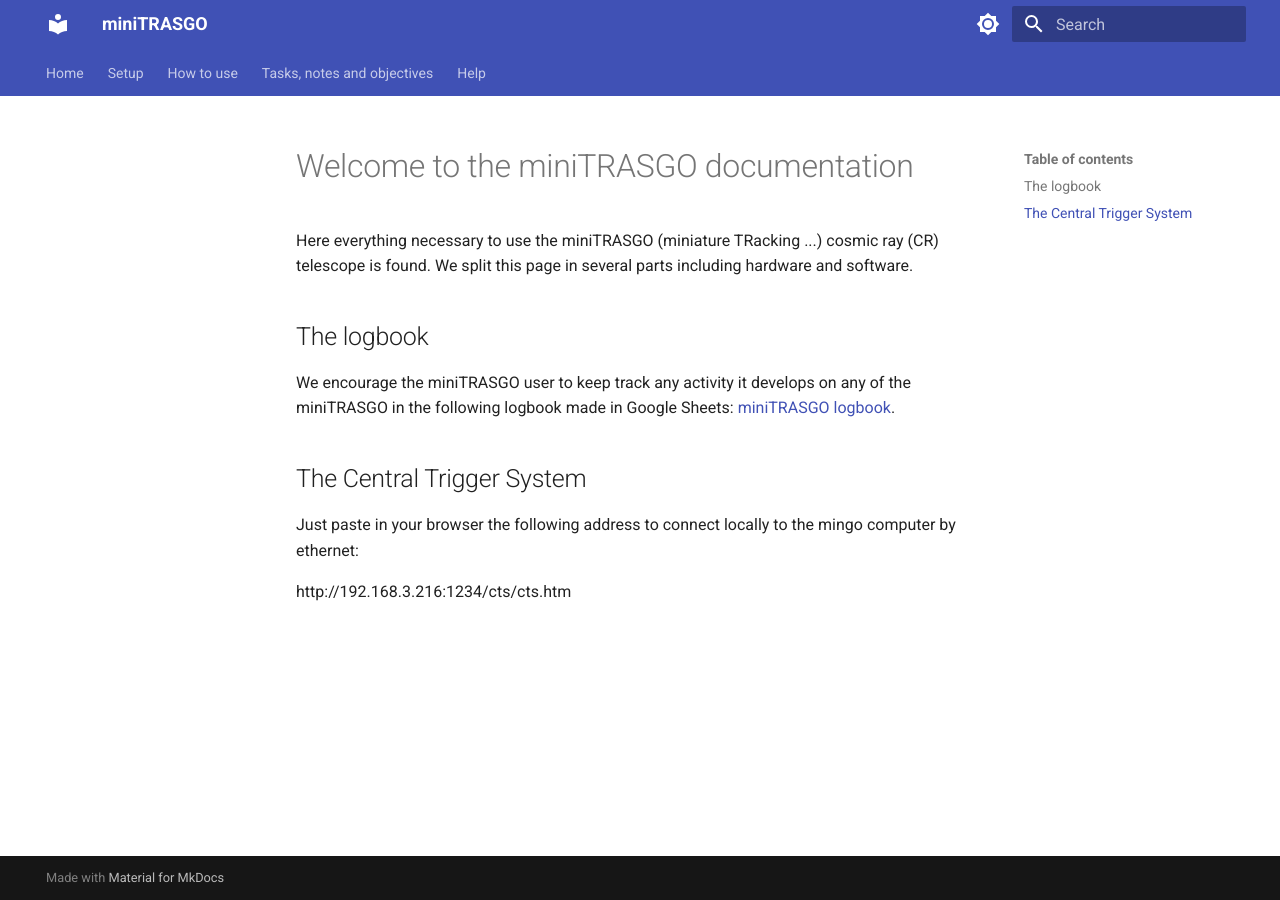
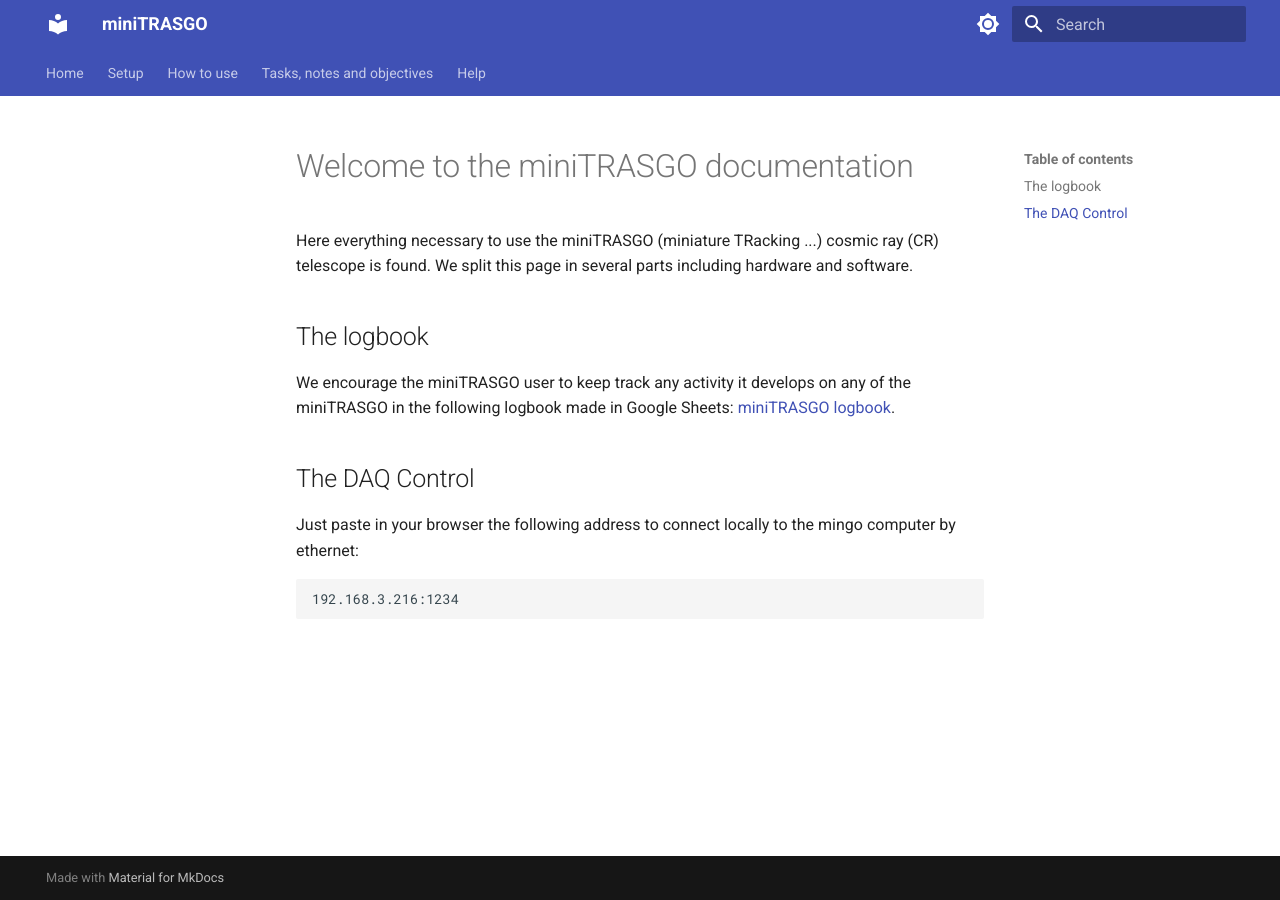
Before and after one commit to cayesoneira/miniTRASGO-documentation, an MkDocs documentation site: the page built from docs/index.md, in a window 1280 px wide. Built offline with MkDocs 1.6.1 and Material for MkDocs 9.7.7, drawn with Linux system fonts in a browser that asks for light colours.

Commit message:
Update index.md

```diff
--- a/docs/index.md
+++ b/docs/index.md
@@ -5,7 +5,7 @@
 We encourage the miniTRASGO user to keep track any activity it develops on any of the miniTRASGO in the following logbook made in Google Sheets: [miniTRASGO logbook](https://docs.google.com/spreadsheets/d/12n6DfQ32oXcRKpHaolfAoO3pKVVrrWzk7TBOIZ0N6ro/edit?usp=sharing).
 
 
-## The Central Trigger System
+## The DAQ Control
 Just paste in your browser the following address to connect locally to the mingo computer by ethernet:
 
-http://192.168.3.216:1234/cts/cts.htm
+    192.168.3.216:1234
```
